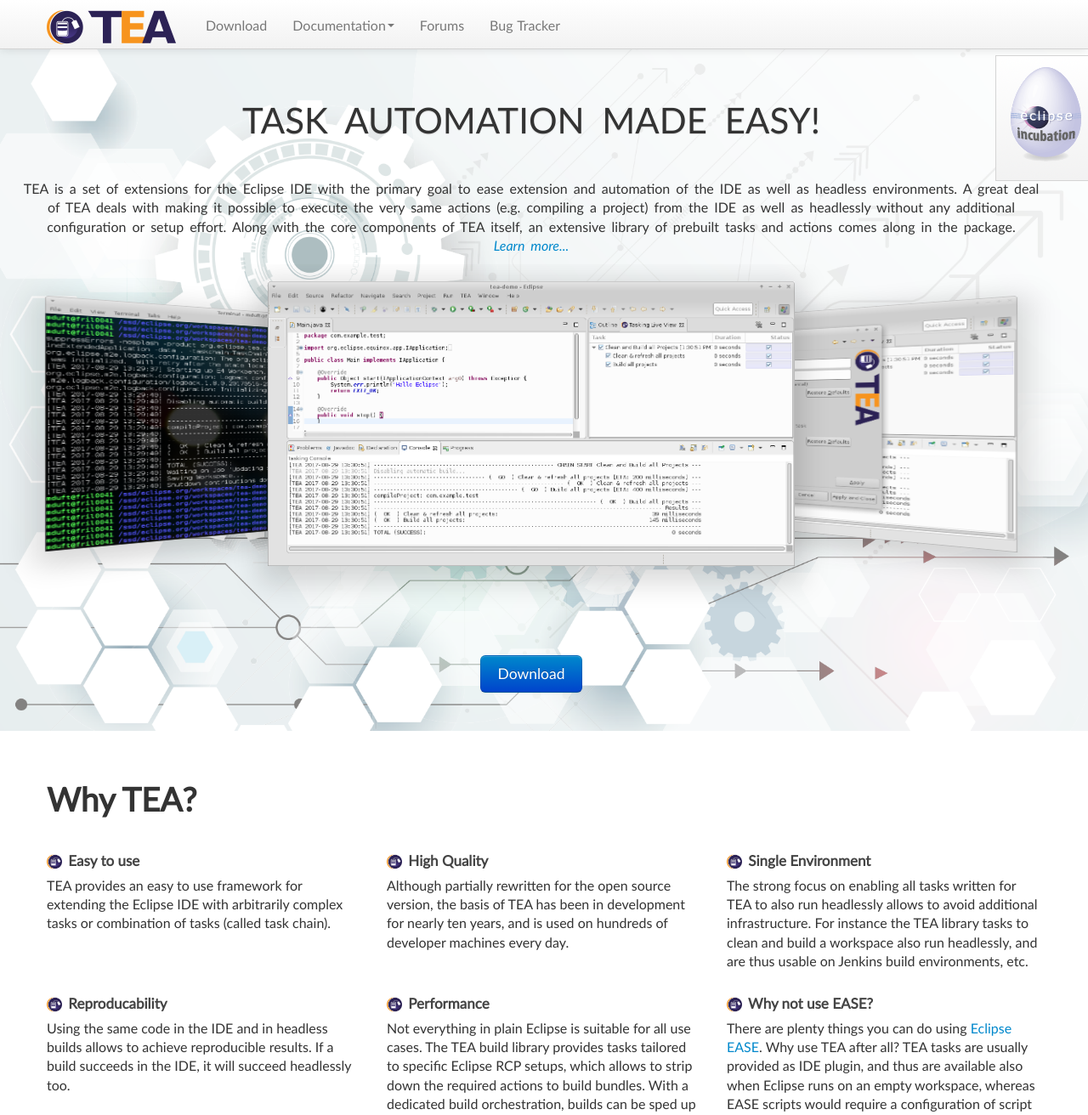
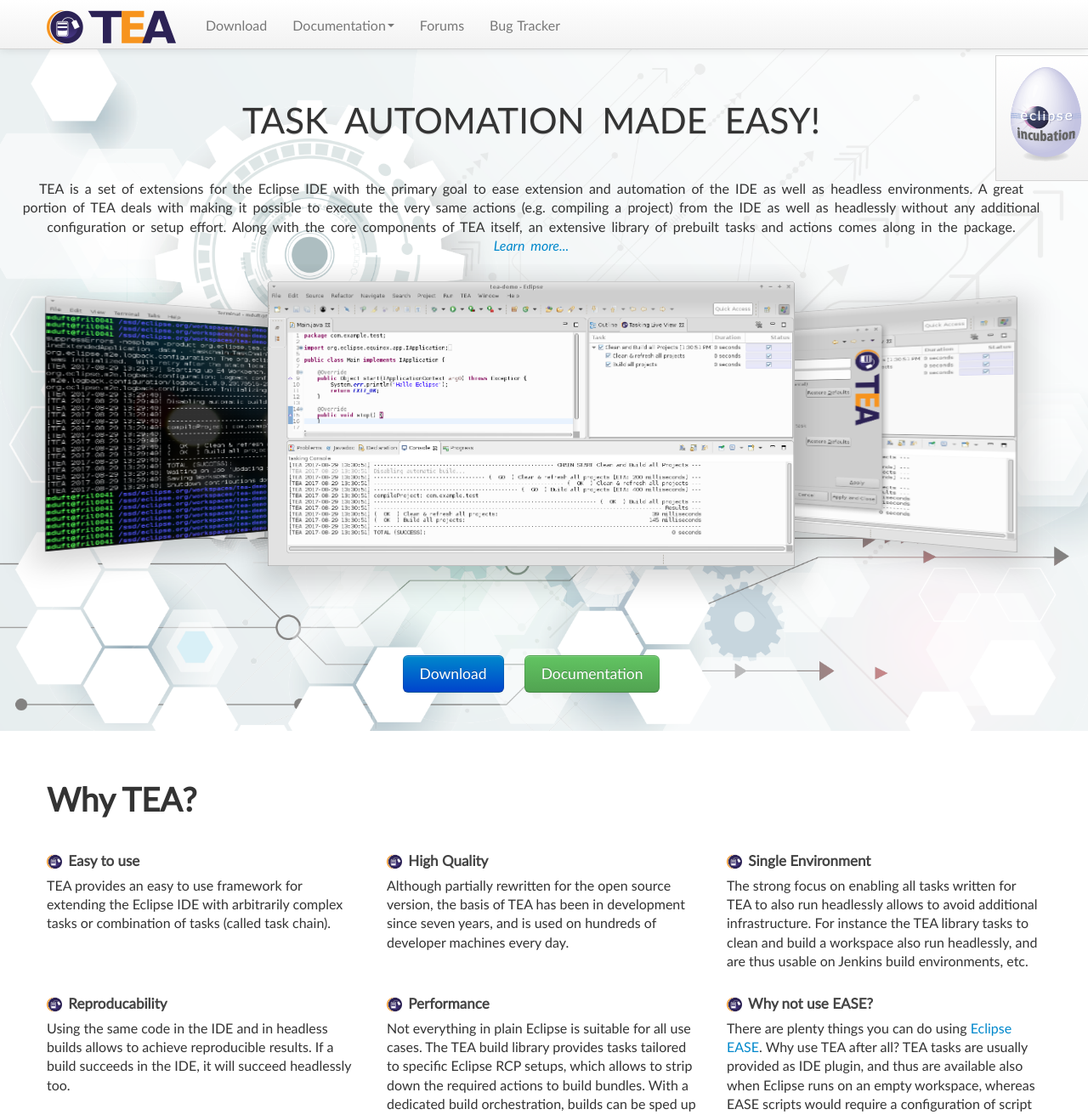
Before and after one commit to eclipse-tea/tea-website, a PHP site: page /index.php in a window 1280 px wide. Shown: the top 1312 px of the page at 85% size. Run offline with PHP 8.4, Linux system fonts and the light colour scheme; some libraries are stand-ins or nearby versions.

Commit message:
Fix typos, wrong link, update.
Change-Id: Id791b548baa390b8cf812817bfed3bde9644e383

```diff
--- a/index.php
+++ b/index.php
@@ -13,7 +13,7 @@
         Task automation made easy!
       </h2>
       <p>TEA is a set of extensions for the Eclipse IDE with the primary goal to ease extension and automation of the IDE as well as headless environments.
-      A great deal of TEA deals with making it possible to execute the very same actions (e.g. compiling a project) from the IDE as well as headlessly without any additional configuration or setup effort.
+      A great portion of TEA deals with making it possible to execute the very same actions (e.g. compiling a project) from the IDE as well as headlessly without any additional configuration or setup effort.
       Along with the core components of TEA itself, an extensive library of prebuilt tasks and actions comes along in the package.
         <br/><i><a href="#why-tea">Learn more...</a></i></p>
     </div>
@@ -27,8 +27,8 @@
       </div>
     </div>
     <div class="cta-section">
-      <a href="/tea/download.html" style="margin:10px;" class="has-popover btn btn-primary btn-large pull_right">Download</a>
-      <!-- <a href="/tea/documentation/index.html" style="margin:10px;" class="has-popover btn btn-success btn-large pull_right">Documentation</a> -->
+      <a href="/tea/download.php" style="margin:10px;" class="has-popover btn btn-primary btn-large pull_right">Download</a>
+      <a href="/tea/documentation/index.php" style="margin:10px;" class="has-popover btn btn-success btn-large pull_right">Documentation</a>
     </div>
   </div>
 </div>
@@ -51,7 +51,7 @@
       <div class="span4">
         <h4><img src="/tea/images/favicon.png"/>
          High Quality</h4>
-        <p>Although partially rewritten for the open source version, the basis of TEA has been in development for nearly ten years, and is used on hundreds of developer machines every day.</p>
+        <p>Although partially rewritten for the open source version, the basis of TEA has been in development since seven years, and is used on hundreds of developer machines every day.</p>
       </div>
       <div class="span4">
         <h4><img src="/tea/images/favicon.png"/>
```
